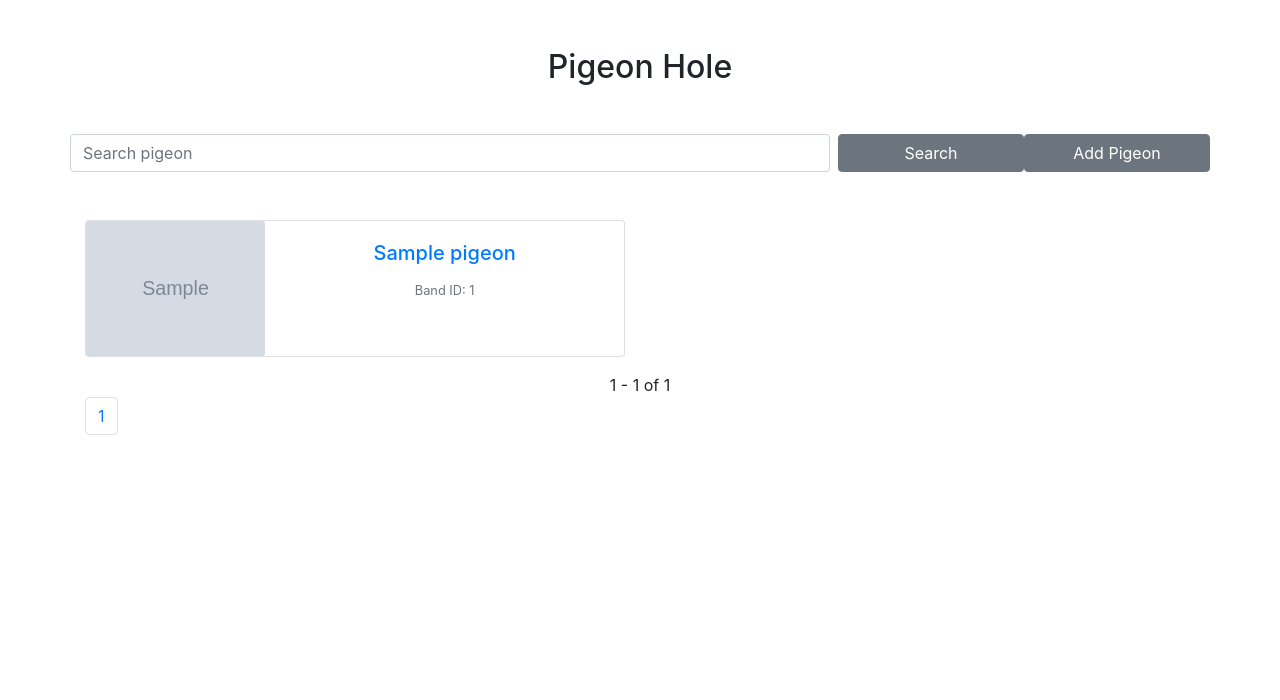
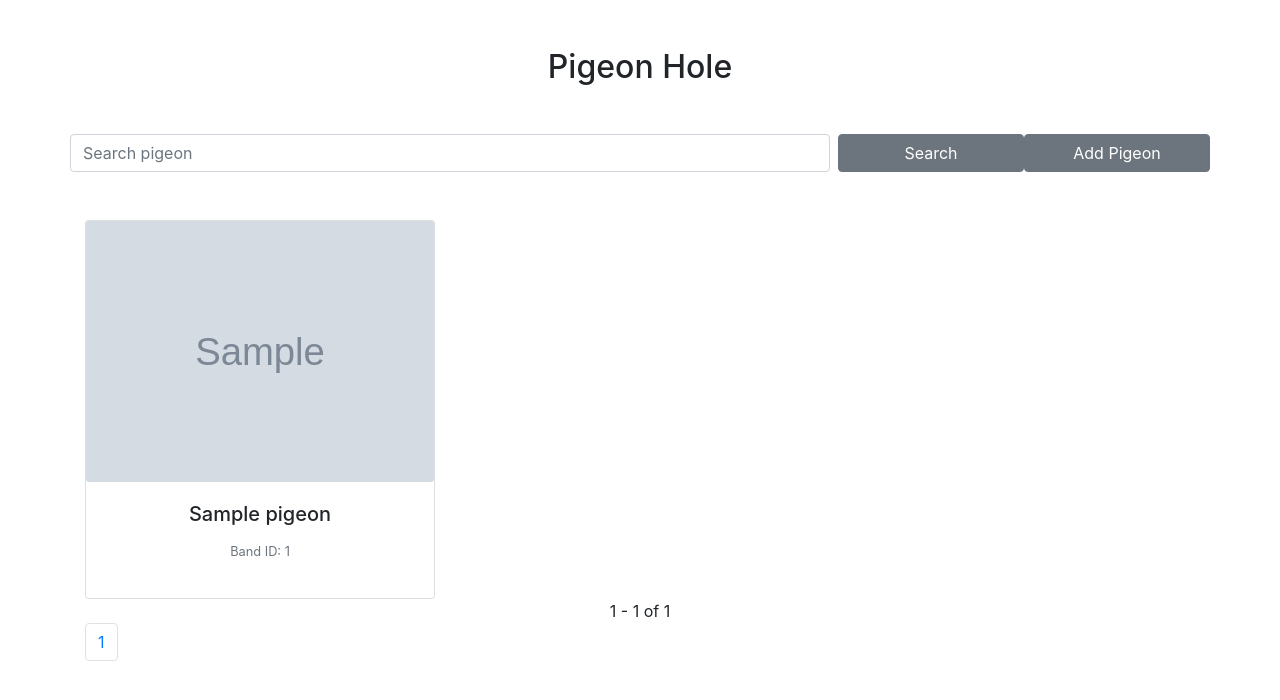
Before and after one commit to AoWangPhilly/pigeon-hole, a Flask app: page /pigeon/view in a window 1280 px wide. Shown: the part 56-756 px from the top of the page. Run offline with Flask 3, Linux system fonts and the light colour scheme; the visitor is signed in with stand-in values (Sample User, id 1); tables that the repository leaves empty hold one stand-in row (values such as "Sample post"); grey boxes marked "Sample" are stand-in pictures; some libraries are stand-ins or nearby versions.

Commit message:
Add grid for viewing pigeons

```diff
--- a/templates/base.html
+++ b/templates/base.html
@@ -13,6 +13,10 @@
             rel="icon"
             type="image/x-icon"
             href="{{ url_for('static', filename='img/pigeonhole.ico' )}}"
+        />
+        <link
+            rel="stylesheet"
+            href="{{ url_for('static', filename='css/style.css' )}}"
         />
     </head>
     <body>
--- a/templates/view.html
+++ b/templates/view.html
@@ -30,25 +30,22 @@
         <button id="pigeonSearchButton" class="col-md btn btn-secondary">Search</button>
         <button class="col-md btn btn-secondary" onclick="window.location.href='/pigeon/add'">Add Pigeon</button>
     </div>
+    <div class="row">
         {% for pigeon in page %}
-    <div class="card mb-3" style="max-width: 540px" data-name="{{ pigeon.name }}">
-        <a href="/pigeon/{{pigeon._id}}">
-            <div class="row no-gutters">
-                <div class="col-md-4">
-                    <img src="{{ pigeon.image_url }}" class="card-img" alt="{{ pigeon.name }}" />
-                </div>
-                <div class="col-md-8">
+        <div class="col-4 h-100">
+            <div class="card" data-name="{{ pigeon.name }}">
+                <img src="{{ pigeon.image_url }}" class="card-img mx-auto" alt="{{ pigeon.name }}" style="max-width:400px;width:100%" />
                 <div class="card-body">
                     <h5 class="card-title">{{ pigeon.name }}</h5>
                     <p class="card-text">
                         <small class="text-muted">Band ID: {{ pigeon.band_id }}</small>
                     </p>
+                    <a href="/pigeon/{{pigeon._id}}"></a>
                 </div>
             </div>
         </div>
-        </a>
+        {% endfor %}
     </div>
-    {% endfor %}
     {{ render_pagination(page, "pigeon.view") }}
 
     {% else %}
```
Also changed, not shown: static/css/style.css (added). Lines whose indentation alone changed are shown as unchanged.
